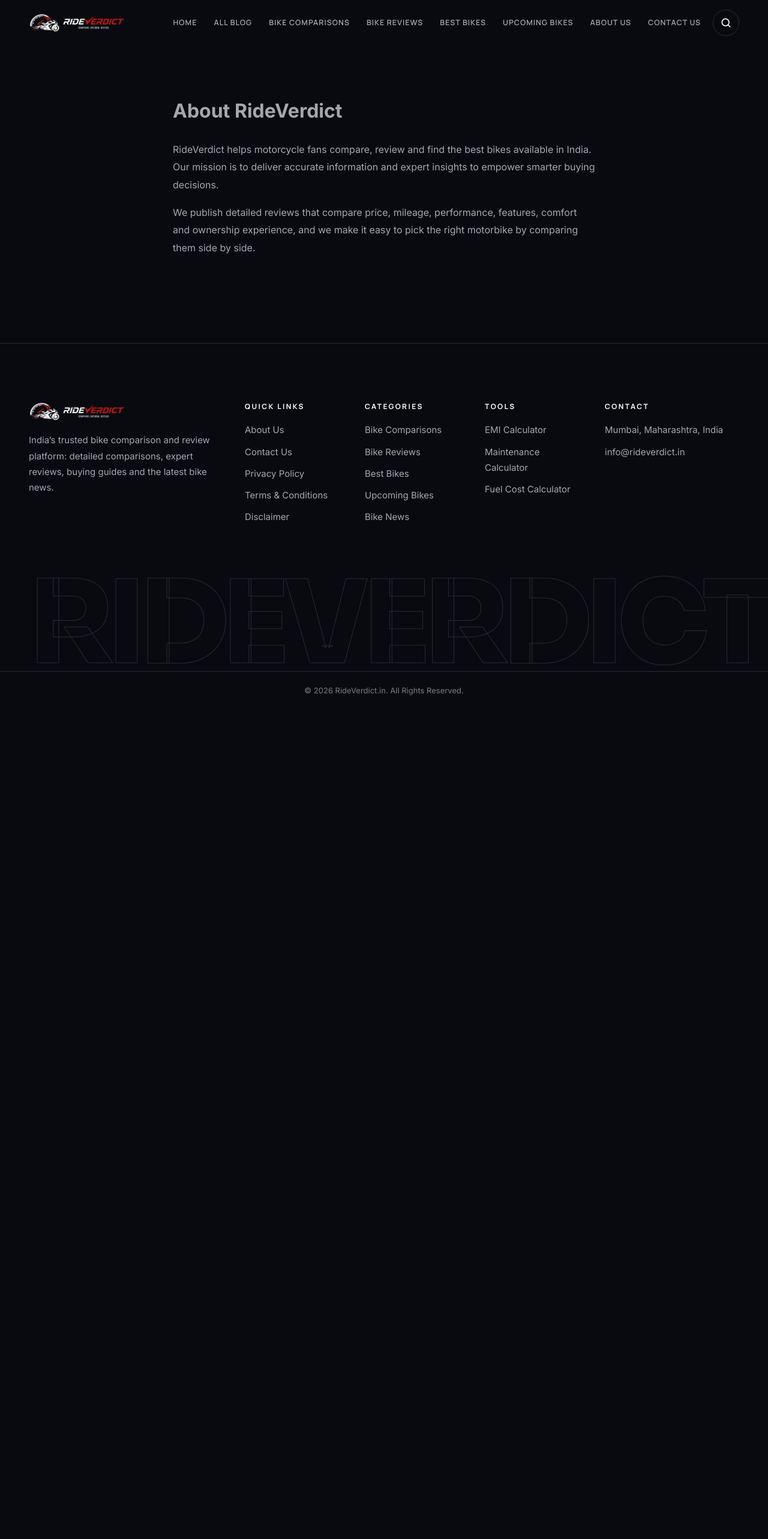
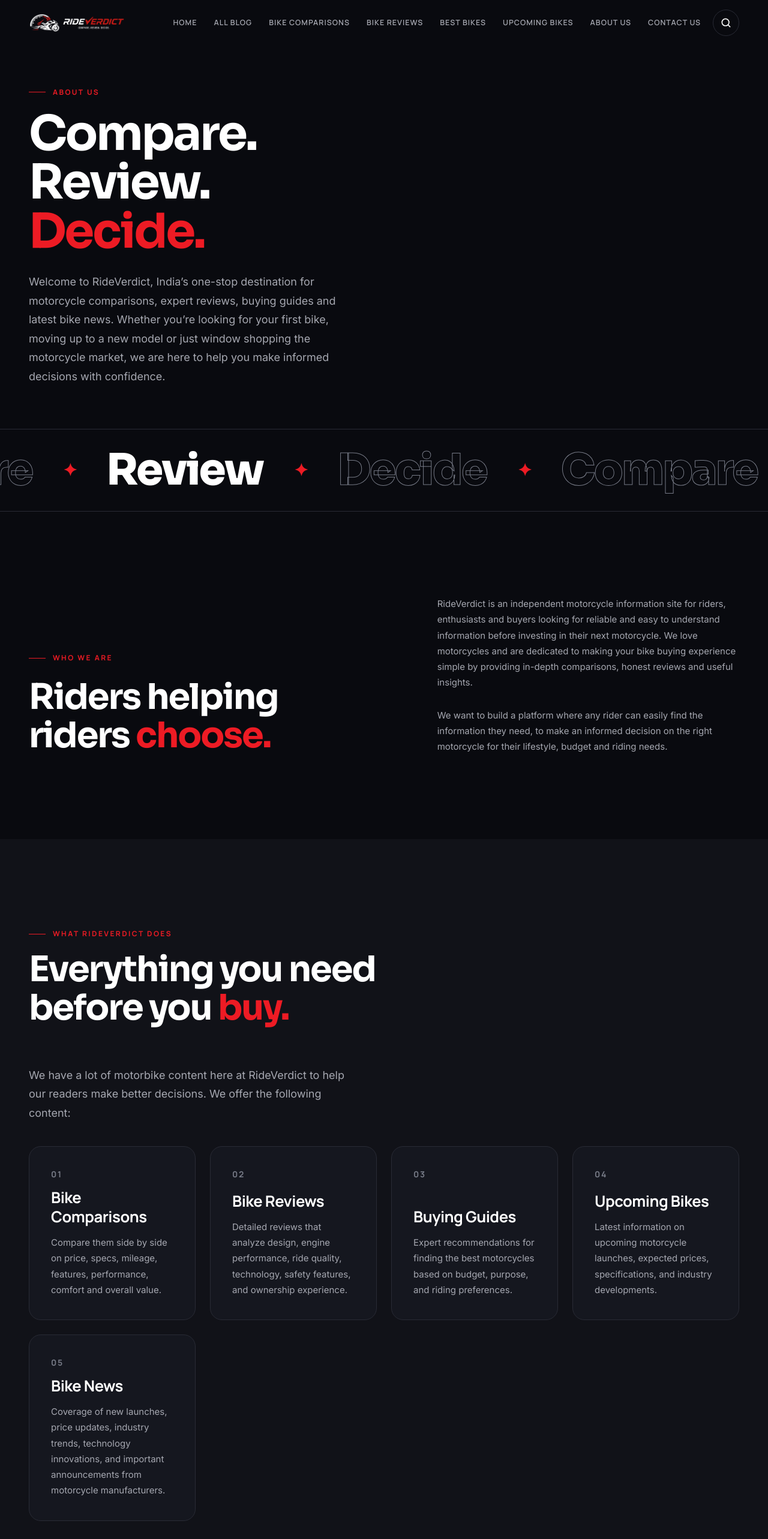
Before and after one commit to virajpate001/rideverdict, a Next.js app: page /about-us in a window 1280 px wide. Shown: the top 2566 px of the page at 60% size. Before the commit the page ends 1196 px from the top, so only its background shows below. Built offline with nearby package versions, Linux system fonts and the light colour scheme.

Commit message:
blog 2 test 6

```diff
--- a/app/about-us/page.js
+++ b/app/about-us/page.js
@@ -1,10 +1,162 @@
-export const metadata = { title: 'About Us', alternates: { canonical: '/about-us/' } };
+import Link from 'next/link';
+import PageHero from '@/components/PageHero';
+import Marquee from '@/components/Marquee';
+import JsonLd from '@/components/JsonLd';
+import Arrow from '@/components/Arrow';
+import site from '@/content/site.json';
+
+export const metadata = {
+  title: 'About Us',
+  description:
+    'RideVerdict is India’s one-stop destination for motorcycle comparisons, expert reviews, buying guides and the latest bike news.',
+  alternates: { canonical: '/about-us/' },
+};
+
+const offer = [
+  ['01', 'Bike Comparisons', 'Compare them side by side on price, specs, mileage, features, performance, comfort and overall value.'],
+  ['02', 'Bike Reviews', 'Detailed reviews that analyze design, engine performance, ride quality, technology, safety features, and ownership experience.'],
+  ['03', 'Buying Guides', 'Expert recommendations for finding the best motorcycles based on budget, purpose, and riding preferences.'],
+  ['04', 'Upcoming Bikes', 'Latest information on upcoming motorcycle launches, expected prices, specifications, and industry developments.'],
+  ['05', 'Bike News', 'Coverage of new launches, price updates, industry trends, technology innovations, and important announcements from motorcycle manufacturers.'],
+];
+
+const trust = [
+  ['Accurate Information', 'We carefully research motorcycle specifications, features, pricing, and industry updates from reliable sources.'],
+  ['Unbiased Comparisons', 'Our comparisons focus on real-world factors that matter to buyers, helping readers understand the strengths and limitations of each motorcycle.'],
+  ['User-Focused Content', 'Every article is created with the rider in mind, providing practical insights rather than unnecessary technical complexity.'],
+  ['Regular Updates', 'Motorcycle prices, features, and market trends change frequently. We work to keep our content updated and relevant.'],
+  ['Passion for Motorcycles', 'RideVerdict is built by motorcycle enthusiasts who understand the needs of riders and the excitement of choosing the perfect bike.'],
+];
+
 export default function About() {
+  const schema = {
+    '@context': 'https://schema.org',
+    '@type': 'AboutPage',
+    name: 'About RideVerdict',
+    url: `${site.url}/about-us/`,
+    mainEntity: { '@type': 'Organization', name: site.name, url: site.url, slogan: 'Compare. Review. Decide.' },
+  };
+
   return (
-    <div className="container narrow page-top pad-b prose">
-      <h1>About RideVerdict</h1>
-      <p>RideVerdict helps motorcycle fans compare, review and find the best bikes available in India. Our mission is to deliver accurate information and expert insights to empower smarter buying decisions.</p>
-      <p>We publish detailed reviews that compare price, mileage, performance, features, comfort and ownership experience, and we make it easy to pick the right motorbike by comparing them side by side.</p>
-    </div>
+    <>
+      <JsonLd data={schema} />
+
+      <PageHero eyebrow="About us" lines={['Compare.', 'Review.', <em key="d" className="hl">Decide.</em>]}>
+        Welcome to RideVerdict, India’s one-stop destination for motorcycle comparisons, expert reviews, buying guides and latest bike news. Whether you’re looking for your first bike, moving up to a new model or just window shopping the motorcycle market, we are here to help you make informed decisions with confidence.
+      </PageHero>
+
+      <Marquee items={['Compare', 'Review', 'Decide']} speed={30} />
+
+      {/* WHO WE ARE */}
+      <section className="section">
+        <div className="container split">
+          <div>
+            <p className="eyebrow" data-reveal>Who we are</p>
+            <h2 className="h2" data-lines>
+              <span className="line"><span>Riders helping</span></span>
+              <span className="line"><span>riders <em className="hl">choose.</em></span></span>
+            </h2>
+          </div>
+          <div>
+            <p data-reveal>
+              RideVerdict is an independent motorcycle information site for riders, enthusiasts and buyers looking for reliable and easy to understand information before investing in their next motorcycle. We love motorcycles and are dedicated to making your bike buying experience simple by providing in-depth comparisons, honest reviews and useful insights.
+            </p>
+            <p data-reveal style={{ marginBottom: 0 }}>
+              We want to build a platform where any rider can easily find the information they need, to make an informed decision on the right motorcycle for their lifestyle, budget and riding needs.
+            </p>
+          </div>
+        </div>
+      </section>
+
+      {/* WHAT WE DO */}
+      <section className="section alt">
+        <div className="container">
+          <div className="section-head">
+            <div>
+              <p className="eyebrow" data-reveal>What RideVerdict does</p>
+              <h2 className="h2" data-lines>
+                <span className="line"><span>Everything you need</span></span>
+                <span className="line"><span>before you <em className="hl">buy.</em></span></span>
+              </h2>
+            </div>
+          </div>
+          <p className="lead" data-reveal style={{ marginBottom: 40 }}>
+            We have a lot of motorbike content here at RideVerdict to help our readers make better decisions. We offer the following content:
+          </p>
+          <div className="tool-grid" data-stagger>
+            {offer.map(([n, t, d]) => (
+              <div key={n} className="tool-card">
+                <span className="num">{n}</span>
+                <h3 className="h3">{t}</h3>
+                <p>{d}</p>
+              </div>
+            ))}
+          </div>
+        </div>
+      </section>
+
+      {/* MISSION */}
+      <section className="section">
+        <div className="container">
+          <p className="eyebrow" data-reveal>Our mission</p>
+          <h2 className="display" data-lines style={{ maxWidth: 1000 }}>
+            <span className="line"><span>To help riders</span></span>
+            <span className="line"><span><em className="hl">compare, review,</em></span></span>
+            <span className="line"><span>and decide with confidence.</span></span>
+          </h2>
+          <div className="split" style={{ marginTop: 'clamp(40px,6vw,72px)', alignItems: 'start' }}>
+            <p data-reveal style={{ margin: 0 }}>
+              We believe purchasing a motorcycle is an important decision that deserves accurate information and unbiased guidance. Our aim is to provide valuable content that empowers readers to choose the motorcycle that best fits their needs, whether for daily commuting, long-distance touring, performance riding, or weekend adventures.
+            </p>
+            <p data-reveal data-delay=".15" style={{ margin: 0 }}>
+              By delivering clear, informative, and user-focused content, we strive to become one of India’s most trusted motorcycle resources.
+            </p>
+          </div>
+        </div>
+      </section>
+
+      {/* WHY TRUST */}
+      <section className="section alt">
+        <div className="container">
+          <div className="section-head">
+            <div>
+              <p className="eyebrow" data-reveal>Why trust RideVerdict?</p>
+              <h2 className="h2" data-lines>
+                <span className="line"><span>Five reasons riders</span></span>
+                <span className="line"><span><em className="hl">stay with us.</em></span></span>
+              </h2>
+            </div>
+          </div>
+          <div className="trust-list" data-stagger>
+            {trust.map(([t, d], i) => (
+              <div key={t} className="trust-row">
+                <span className="num">{String(i + 1).padStart(2, '0')}</span>
+                <h3>{t}</h3>
+                <p>{d}</p>
+              </div>
+            ))}
+          </div>
+        </div>
+      </section>
+
+      {/* JOIN THE RIDE */}
+      <section className="section cta-band">
+        <div className="container">
+          <p className="eyebrow" data-reveal>Join the ride</p>
+          <h2 className="display" data-lines>
+            <span className="line"><span>Let’s ride</span></span>
+            <span className="line"><span><em className="hl">together.</em></span></span>
+          </h2>
+          <p className="lead" data-reveal data-delay=".25" style={{ margin: '28px auto 0' }}>
+            Whether you’re comparing two motorcycles, researching your next purchase, or staying updated with the latest industry news, RideVerdict is here to guide you every step of the way. Thank you for visiting RideVerdict.
+          </p>
+          <div className="hero-cta" data-reveal data-delay=".4">
+            <Link className="btn" href="/blog/">Browse all blogs <Arrow /></Link>
+            <Link className="btn btn-ghost" href="/category/bike-comparisons/">Bike comparisons</Link>
+          </div>
+          <p className="tag" data-reveal style={{ marginTop: 48 }}>RideVerdict · Compare. Review. Decide.</p>
+        </div>
+      </section>
+    </>
   );
 }
--- a/app/globals.css
+++ b/app/globals.css
@@ -1253,3 +1253,7 @@ html.search-open{overflow:hidden}
   .sm-close{display:block}
   .sm-foot{justify-content:flex-end}
 }
+
+.cat-pills{display:flex;flex-wrap:wrap;gap:8px;margin-top:20px}
+.cat-pills a{padding:7px 14px;border:1px solid var(--border);border-radius:999px;font:700 11px var(--f-sub);letter-spacing:.14em;text-transform:uppercase;color:var(--text-2);transition:border-color .3s,color .3s,background .3s}
+.cat-pills a:hover{border-color:var(--accent);color:var(--text);background:rgba(237,27,36,.08)}
--- a/app/search-index.json/route.js
+++ b/app/search-index.json/route.js
@@ -17,7 +17,7 @@ export function GET() {
   const items = [
     ...getAllPosts().map((p) => ({
       k: 'post', t: p.title, u: `/${p.slug}/`, s: p.excerpt,
-      c: getCategory(p.category)?.name || '', g: p.tags || [],
+            c: p.categories.map((s) => getCategory(s)?.name).filter(Boolean).join(', '),
       i: thumb(p.image?.url), d: p.date, f: !!p.featured,
     })),
     ...categories.map((c) => ({
--- a/content/posts/yamaha-mt15-2026-review.json
+++ b/content/posts/yamaha-mt15-2026-review.json
@@ -3,7 +3,7 @@
   "seoTitle": "Yamaha MT-15 2026 Detailed Review India",
   "slug": "yamaha-mt15-2026-review",
   "excerpt": "Complete Yamaha MT-15 2026 review covering performance, mileage, top speed, features, comfort, price, pros and cons.",
-  "category": ["best-bikes", "bike-reviews"],
+  "categories": ["bike-reviews","bike-news", "best-bikes"],
   "tags": ["MT-15 top speed", "Yamaha MT-15 features", "Yamaha MT-15 mileage", "Yamaha MT-15 V3 review"],
   "date": "2026-11-23",
   "updated": "2026-11-23",
```
Also changed, not shown: app/[slug]/page.js (+6 -2 lines), lib/posts.js (+22 -5 lines).
